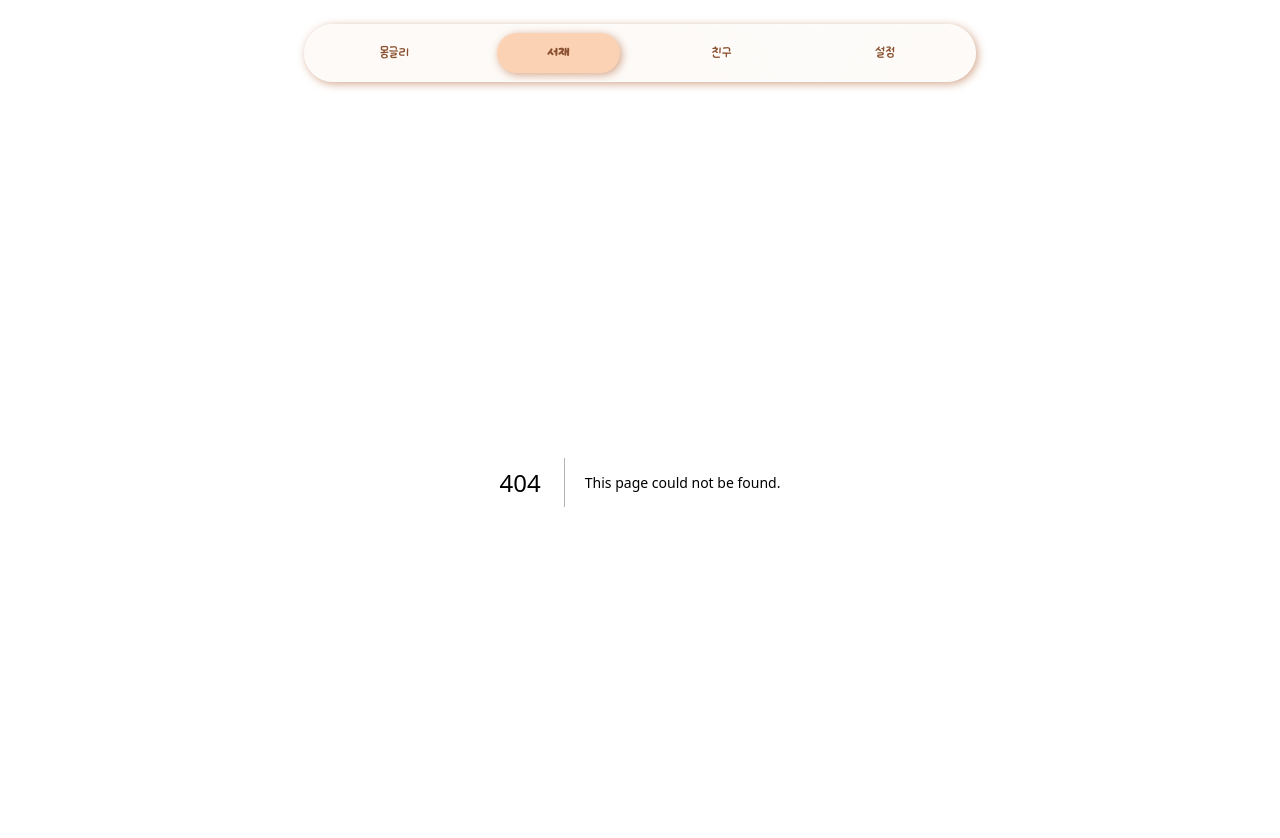
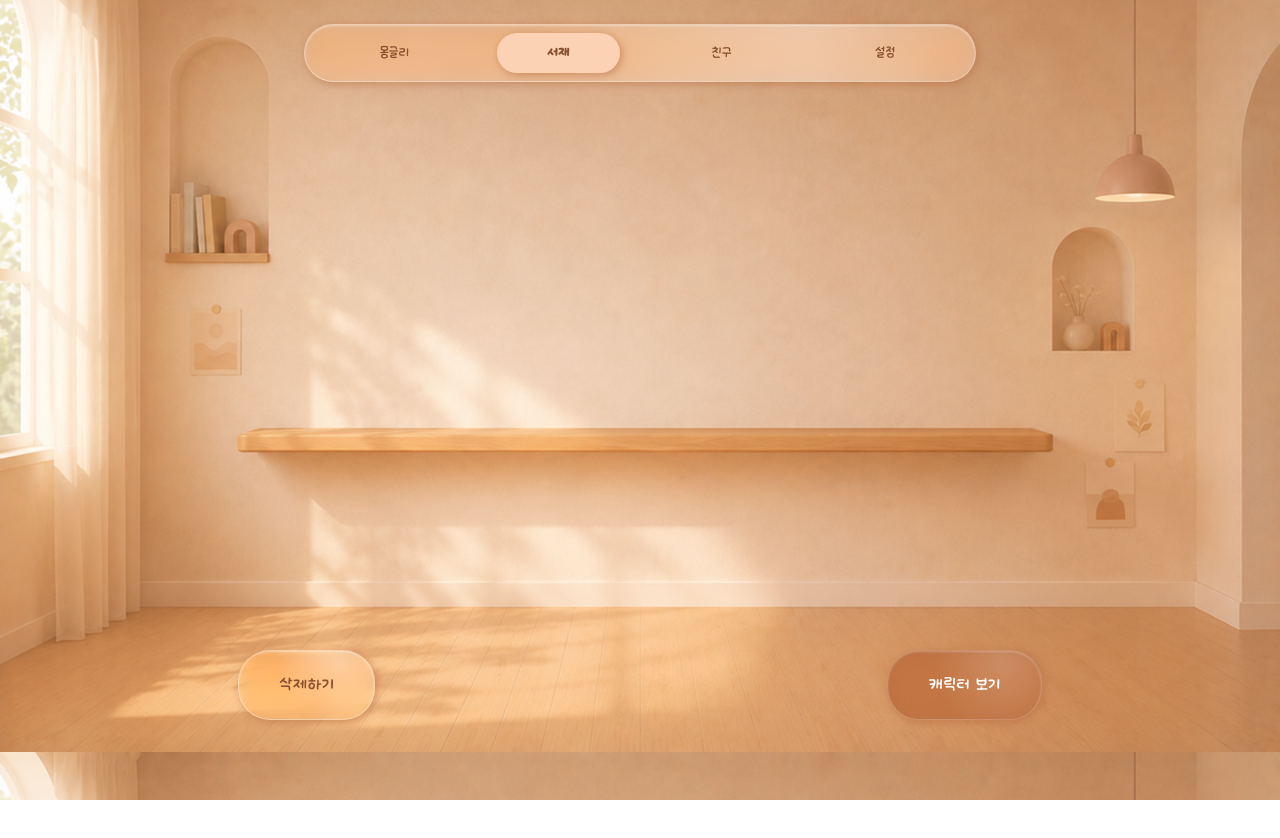
Before and after one commit to jhj04/Mongly, a Next.js app: page /study in a window 1280 px wide. Before the commit this address had no page. Shown: the top 838 px of the page. After the commit the page ends 800 px from the top, so only its background shows below. Built offline with nearby package versions, Linux system fonts and the light colour scheme.

Commit message:
[FEAT] 홈/서재/친구 페이지

```diff
--- /dev/null
+++ b/src/app/friends/page.tsx
@@ -0,0 +1,14 @@
+"use client";
+
+import Button from "@/components/Button";
+
+export default function FriendsPage() {
+  return (
+    <main className="flex flex-1 flex-col">
+      <div className="flex items-center justify-center gap-128 px-6 pb-20 mt-auto">
+        <Button label="삭제하기" variant="outlined" size="lg" onClick={() => console.log("삭제하기")} />
+        <Button label="캐릭터 보기" variant="filled" size="lg" onClick={() => console.log("캐릭터 보기")} />
+      </div>
+    </main>
+  );
+}
--- /dev/null
+++ b/src/app/home/page.tsx
@@ -0,0 +1,19 @@
+"use client";
+
+import { useState } from "react";
+import Button from "@/components/Button";
+import ColorPicker from "@/components/ColorPicker";
+
+export default function Home() {
+  const [color, setColor] = useState<string>("");
+
+  return (
+    <main className="flex flex-1 flex-col">
+      <div className="flex items-center justify-center gap-4 px-6 pb-20 mt-auto">
+        <Button label="되돌리기" variant="outlined" size="lg" onClick={() => console.log("되돌리기")} />
+        <ColorPicker selected={color} onSelect={setColor} />
+        <Button label="완료하기" variant="filled" size="lg" onClick={() => console.log("완료하기")} />
+      </div>
+    </main>
+  );
+}
--- /dev/null
+++ b/src/app/study/page.tsx
@@ -0,0 +1,14 @@
+"use client";
+
+import Button from "@/components/Button";
+
+export default function StudyPage() {
+  return (
+    <main className="flex flex-1 flex-col">
+      <div className="flex items-center justify-center gap-128 px-6 pb-20 mt-auto">
+        <Button label="삭제하기" variant="outlined" size="lg" onClick={() => console.log("삭제하기")} />
+        <Button label="캐릭터 보기" variant="filled" size="lg" onClick={() => console.log("캐릭터 보기")} />
+      </div>
+    </main>
+  );
+}
```
